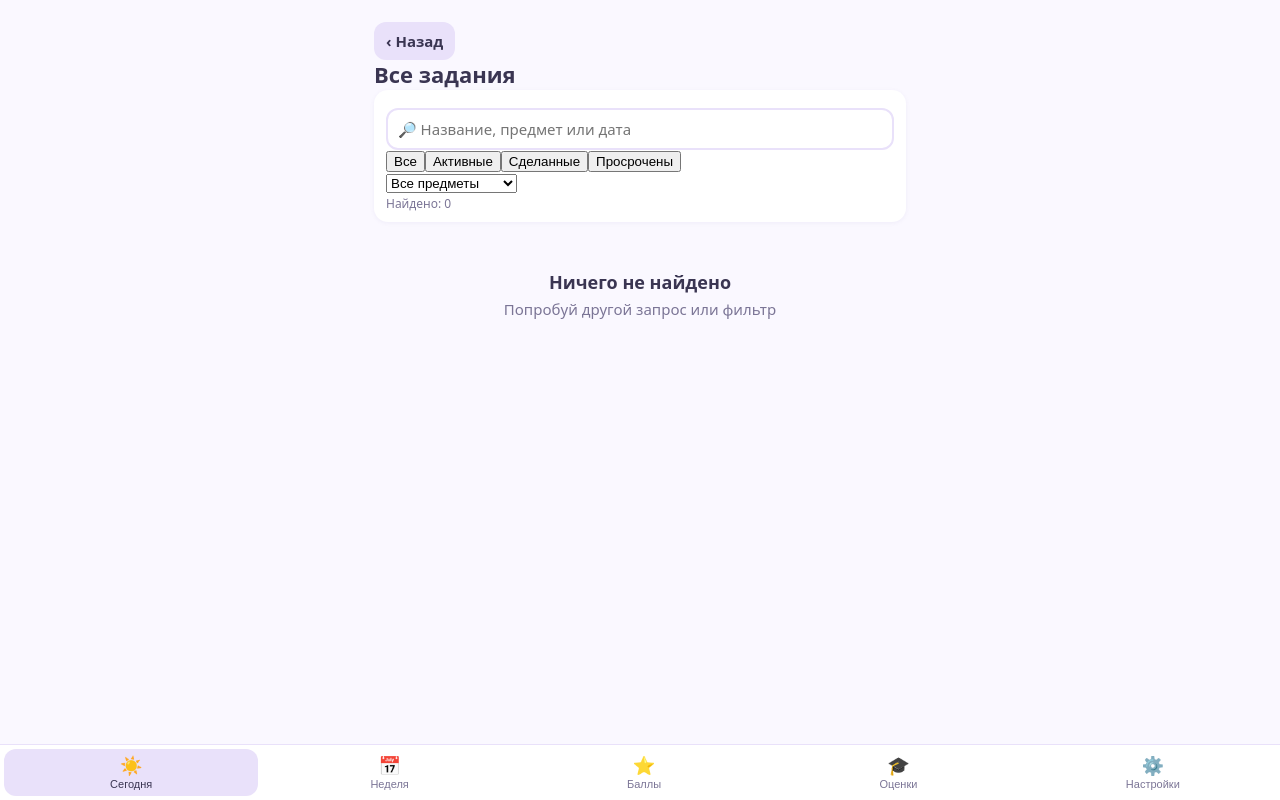
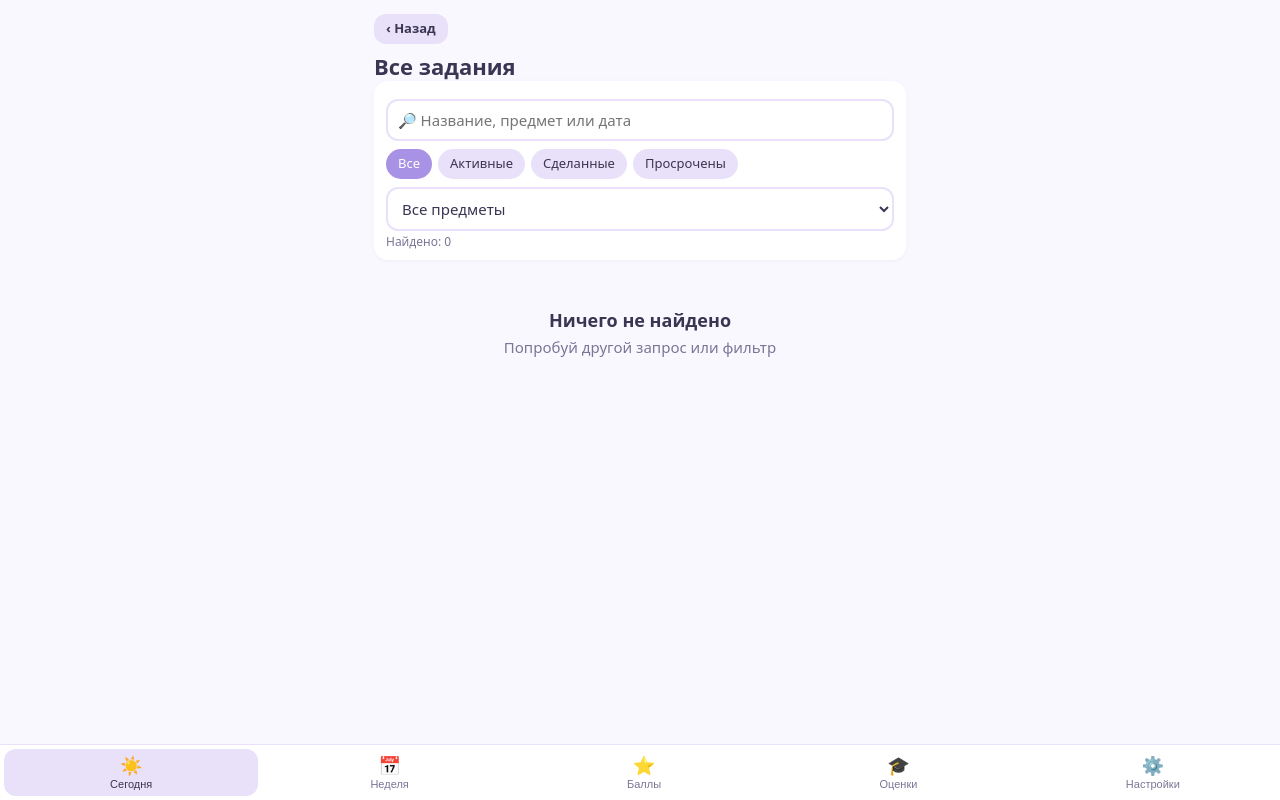
Before and after one commit to lvannikov22/dz-tracker, a website: page www/index.html in a window 1280 px wide. Both pictures are taken after a click on the button "🔎 Все задания". Drawn offline with Linux system fonts and the light colour scheme.

Commit message:
Update style.css

```diff
--- a/www/style.css
+++ b/www/style.css
@@ -166,3 +166,9 @@ details.sec summary { font-size: 13px; color: var(--ink2); font-weight: 600; mar
 .prog { margin-top: 10px; }
 .prog .bar { height: 8px; margin-top: 5px; }
 .prog .bar i { background: var(--mint-d); }
+.allbtn { margin: 8px 0 0; padding: 6px 12px; font-size: 13px; }
+.backbtn { margin: 0 0 8px; padding: 6px 12px; font-size: 13px; }
+.chips { display: flex; gap: 6px; flex-wrap: wrap; margin-top: 8px; }
+.fchip { border: 0; border-radius: 999px; padding: 6px 12px; background: var(--lilac); color: var(--ink); font: inherit; font-size: 13px; }
+.fchip.on { background: var(--lilac-d); color: #fff; }
+.dcard select { display: block; width: 100%; margin-top: 8px; padding: 9px 10px; border: 2px solid var(--lilac); border-radius: 12px; font: inherit; color: var(--ink); background: #fff; }
```
